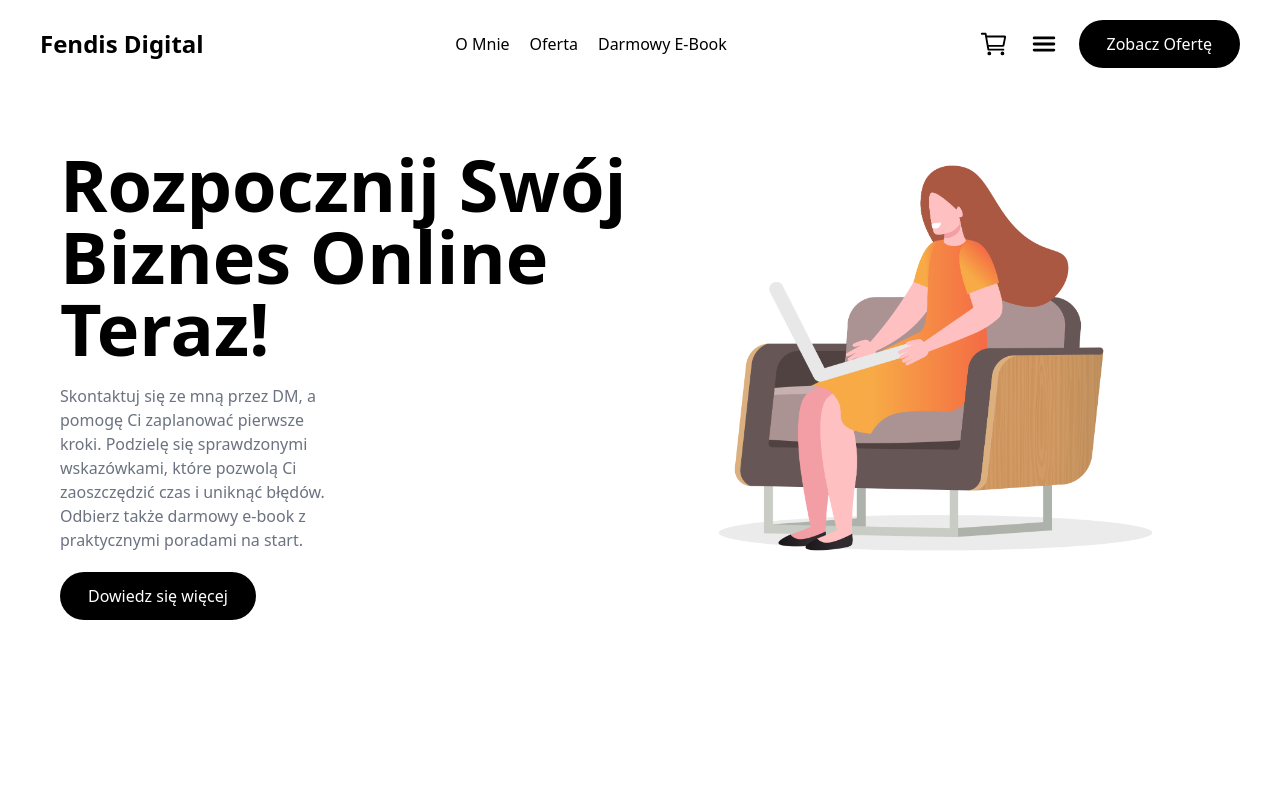
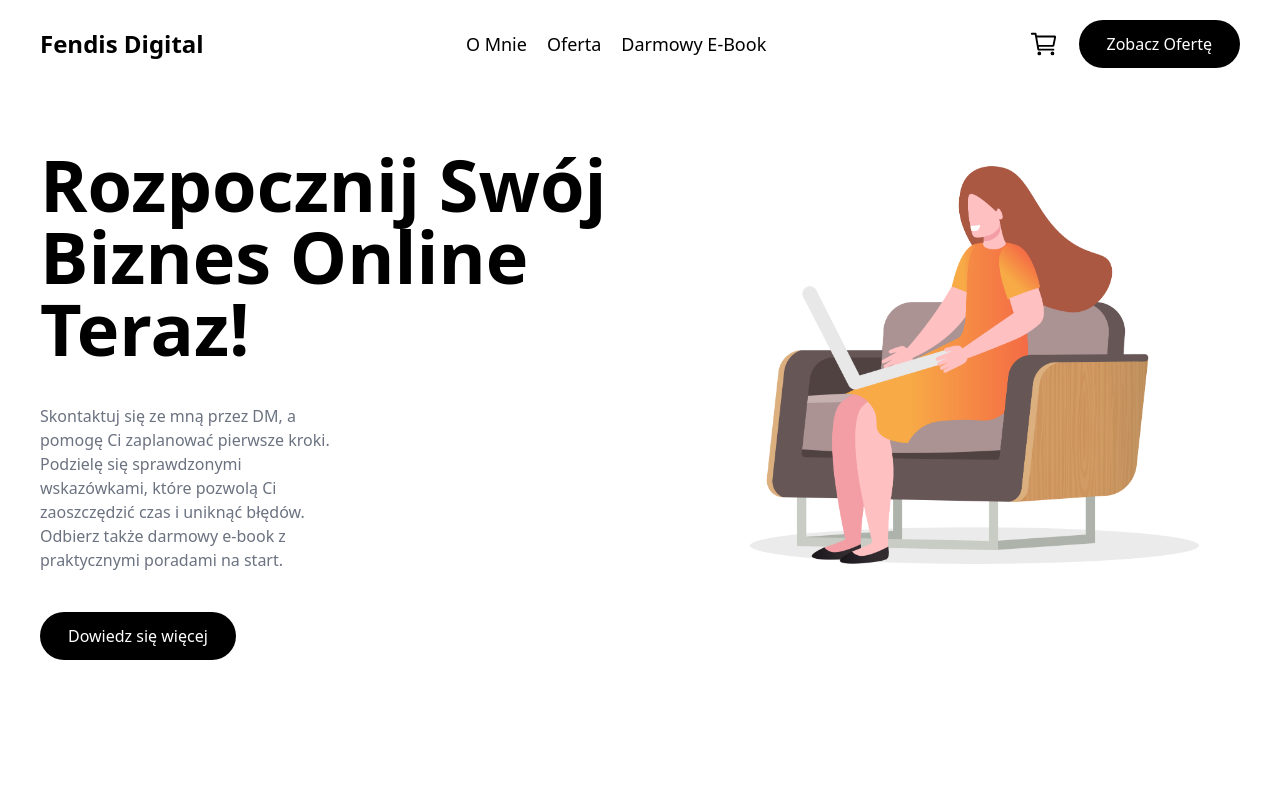
Before and after one commit to xfendi/fendisdigital-web, a React (Create React App) app: page / in a window 1280 px wide. Shown: the top 787 px of the page. Built offline with nearby package versions, Linux system fonts and the light colour scheme.

Commit message:
finished landing page

```diff
--- a/src/Components/Footer.js
+++ b/src/Components/Footer.js
@@ -3,6 +3,7 @@ import React from "react";
 import InstagramIcon from "@mui/icons-material/Instagram";
 
 import { FaTiktok } from "react-icons/fa";
+import { Link } from "react-router-dom";
 
 const Footer = () => {
   return (
@@ -18,22 +19,38 @@ const Footer = () => {
         </div>
         <div className="flex gap-16 md:gap-32 font-medium">
           <ul className="flex flex-col gap-5 w-max">
-            <li>
-              <a href="/">O mnie</a>
+            <li
+              onClick={(e) => {
+                e.preventDefault();
+                window.scrollTo({
+                  top: document.querySelector("#about").offsetTop,
+                  behavior: "smooth",
+                });
+              }}
+            >
+              <Link>O mnie</Link>
             </li>
             <li>
-              <a href="/">Oferta</a>
+              <Link to="/oferta">Oferta</Link>
             </li>
-            <li>
-              <a href="/">Darmowy E-Book</a>
+            <li
+              onClick={(e) => {
+                e.preventDefault();
+                window.scrollTo({
+                  top: document.querySelector("#free").offsetTop,
+                  behavior: "smooth",
+                });
+              }}
+            >
+              <Link>Darmowy E-Book</Link>
             </li>
           </ul>
           <ul className="flex flex-col gap-5 w-max">
             <li>
-              <a href="/">Regulamin</a>
+              <Link to="/regulamin">Regulamin</Link>
             </li>
             <li>
-              <a href="/">Kontakt</a>
+              <Link to="/kontakt">Kontakt</Link>
             </li>
           </ul>
         </div>
--- a/src/Components/NavBar.js
+++ b/src/Components/NavBar.js
@@ -1,8 +1,6 @@
-import React, { useContext } from "react";
+import React, { useContext, useState, useEffect, useRef } from "react";
 import { CartContext } from "../Context/CartContext";
 import { Link } from "react-router-dom";
-
-import ShoppingCartOutlinedIcon from '@mui/icons-material/ShoppingCartOutlined';
 
 import { IoMenu } from "react-icons/io5";
 import { IoCartOutline } from "react-icons/io5";
@@ -14,28 +12,93 @@ const NavBar = () => {
     0
   );
 
+  const [width, setWidth] = useState(window.innerWidth);
+  const [showMenu, setShowMenu] = useState(false);
+
+  useEffect(() => {
+    const handleResize = () => setWidth(window.innerWidth);
+    window.addEventListener("resize", handleResize);
+    return () => window.removeEventListener("resize", handleResize);
+  }, []);
+
+  const menuRef = useRef();
+
+  useEffect(() => {
+    const handler = (e) => {
+      if (!menuRef?.current?.contains(e.target)) {
+        setShowMenu(false);
+      }
+    };
+    document.addEventListener("mousedown", handler);
+
+    return () => {
+      document.removeEventListener("mousedown", handler);
+    };
+  });
+
+  console.log(width, showMenu);
+
   return (
     <div className="flex justify-between items-center">
       <Link className="font-semibold text-2xl" to="/">
         Fendis Digital
       </Link>
-      <ul className="hidden md:flex items-center gap-5">
-        <li>
-          <Link className="text-md font-medium text-black transition-all duration-300 hover:text-neutral-800" to="/about">
-            O Mnie
-          </Link>
-        </li>
-        <li>
-          <Link className="text-md font-medium text-black transition-all duration-300 hover:text-neutral-800" to="/oferta">
-            Oferta
-          </Link>
-        </li>
-        <li>
-          <Link className="text-md font-medium text-black transition-all duration-300 hover:text-neutral-800" to="/free">
-            Darmowy E-Book
-          </Link>
-        </li>
-      </ul>
+      <div
+        className={`${
+          width < 768
+            ? "absolute pointer-events-none top-0 left-0 right-0 bottom-0 opacity-0"
+            : "opacity-100"
+        } ${
+          width < 768 &&
+          showMenu &&
+          "opacity-100 bg-[rgba(0,0,0,0.8)] !pointer-events-auto"
+        } transition-all duration-300`}
+      >
+        <ul
+          className={`${
+            width < 768 &&
+            "!flex flex-col absolute top-1/2 left-1/2 -translate-x-1/2 -translate-y-1/2 !text-white"
+          } text-black text-lg md:text-md font-medium hidden md:flex items-center gap-10 md:gap-5`}
+          ref={menuRef}
+        >
+          <li
+            onClick={(e) => {
+              setShowMenu(false);
+              e.preventDefault();
+              window.scrollTo({
+                top: document.querySelector("#about").offsetTop,
+                behavior: "smooth",
+              });
+            }}
+          >
+            <Link>O Mnie</Link>
+          </li>
+          <li
+            onClick={(e) => {
+              setShowMenu(false);
+              e.preventDefault();
+              window.scrollTo({
+                top: document.querySelector("#oferta").offsetTop,
+                behavior: "smooth",
+              });
+            }}
+          >
+            <Link>Oferta</Link>
+          </li>
+          <li
+            onClick={(e) => {
+              setShowMenu(false);
+              e.preventDefault();
+              window.scrollTo({
+                top: document.querySelector("#free").offsetTop,
+                behavior: "smooth",
+              });
+            }}
+          >
+            <Link>Darmowy E-Book</Link>
+          </li>
+        </ul>
+      </div>
       <div className="flex items-center gap-5">
         <Link
           className="relative text-xl text-black transition-all duration-300 hover:text-neutral-800"
@@ -48,7 +111,10 @@ const NavBar = () => {
             </div>
           )}
         </Link>
-        <IoMenu className="text-3xl" />
+        <IoMenu
+          className="text-3xl md:hidden flex"
+          onClick={() => setShowMenu(!showMenu)}
+        />
         <Link
           className="md:flex hidden p-3 px-7 bg-black text-white rounded-full transition-all duration-300 hover:bg-neutral-800"
           to="/oferta"
--- a/src/Components/ProductCard.js
+++ b/src/Components/ProductCard.js
@@ -27,22 +27,22 @@ const ProductCard = ({ product, index }) => {
       {product.image && (
         <img src={product.image} alt={product.name} className="w-full" />
       )}
-      <h2 className="font-semibold text-2xl md:w-4/5 mx-auto">{product.name}</h2>
+      <h2 className="font-semibold text-xl md:w-4/5 mx-auto">{product.name}</h2>
       <div className="flex flex-col gap-1 mx-auto">
-      <p className="font-bold text-xl text-blue-500">{product.price} PLN</p>
-      <p className="font-semibold mt-auto text-sm text-gray-500">{product.price} PLN</p>
+      <p className="font-bold text-2xl text-blue-500">{product.price} PLN</p>
+      <s className="font-semibold mt-auto text-md text-gray-500">{product.id === 2 ? (product.price + 55).toFixed(2) : (product.price + 24).toFixed(2)} PLN</s>
       </div>
       {productQuantity > 0 ? (
         <div className="flex gap-5 m-auto">
           <button
-            className="w-8 h-8 bg-red-500 text-white rounded-lg transition-all duration-300 hover:bg-red-600"
+            className="w-10 h-10 bg-red-500 text-white rounded-full transition-all duration-300 hover:bg-red-600"
             onClick={() => cart.removeOneFromCart(product.id)}
           >
             -
           </button>
           <span className="font-bold">{productQuantity}</span>
           <button
-            className="w-8 h-8 bg-green-500 text-white rounded-lg transition-all duration-300 hover:bg-green-600"
+            className="w-10 h-10 bg-green-500 text-white rounded-full transition-all duration-300 hover:bg-green-600"
             onClick={() => cart.addOneToCart(product.id)}
           >
             +
@@ -53,7 +53,7 @@ const ProductCard = ({ product, index }) => {
           className="w-max mx-auto p-3 px-7 bg-black text-white rounded-full transition-all duration-300 hover:bg-neutral-700"
           onClick={() => cart.addOneToCart(product.id)}
         >
-          Zakup
+          Dodaj do koszyka
         </button>
       )}
     </div>
--- a/src/Home/About.jsx
+++ b/src/Home/About.jsx
@@ -2,7 +2,7 @@ import React from "react";
 
 const About = () => {
   return (
-    <div className="sm:h-screen flex justify-center items-center">
+    <div className="sm:h-screen sm:pt-0 flex justify-center items-center" id="about">
       <h1 className="text-3xl sm:text-5xl md:text-7xl font-bold sm:w-2/3 text-center">
         Tworzę narzędzia i udostępniam wiedzę 📚, które pomagają początkującym
         programistom 💻 rozwijać swoje umiejętności i realizować 🎈 własne
--- a/src/Home/Header.jsx
+++ b/src/Home/Header.jsx
@@ -5,8 +5,8 @@ import Image from "../assets/images/header.png";
 
 const Header = () => {
   return (
-    <h2 className="flex flex-col md:flex-row gap-5 md:px-5">
-      <div className="flex flex-col gap-5 flex-1">
+    <div className="flex flex-col md:flex-row gap-5">
+      <div className="flex flex-col gap-10 flex-1">
         <div className="font-bold text-5xl md:text-7xl 2xl:text-9xl">
           Rozpocznij Swój Biznes Online Teraz!
         </div>
@@ -24,9 +24,9 @@ const Header = () => {
         </Link>
       </div>
       <div className="flex-1">
-        <img src={Image} alt="" className="mx-auto w-[90%]"  />
+        <img src={Image} alt="" className="ml-auto w-[90%]"  />
       </div>
-    </h2>
+    </div>
   );
 };
 
--- a/src/Home/Products.jsx
+++ b/src/Home/Products.jsx
@@ -1,14 +1,18 @@
 import React from "react";
 import { ProductsArray } from "../ProductsArray";
 import ProductCard from "../Components/ProductCard";
+import { Link } from "react-router-dom";
 
 const Products = () => {
   return (
-    <div className="flex flex-col gap-20 md:gap-0 md:flex-row md:px-20 xl:px-44 mt-20">
-      {ProductsArray.map((product, index) => (
-        <ProductCard product={product} index={index} />
-      ))}
-    </div>
+    <>
+      <div className="flex flex-col gap-20 md:gap-0 md:flex-row md:px-20 xl:px-44 pt-20" id="oferta">
+        {ProductsArray.map((product, index) => (
+          <ProductCard product={product} index={index} />
+        ))}
+      </div>
+      <Link to="/oferta" className="mx-auto font-medium underline mt-10">Zobacz Wszystkie Produkty</Link>
+    </>
   );
 };
 
--- a/src/ProductsArray.js
+++ b/src/ProductsArray.js
@@ -2,19 +2,19 @@ export const ProductsArray = [
   {
     id: 1,
     image: "https://i.imgur.com/19QyIKy.png",
-    name: "Podstawy tworzenia stron internetowych w React JS + AI i zdobywanie pierwszych klientów",
+    name: "Podstawy tworzenia stron internetowych w React JS + Użycie AI i zdobywanie pierwszych klientów",
     price: 44.99,
   },
   {
     id: 2,
     image: "https://i.imgur.com/19QyIKy.png",
-    name: "Podstawy tworzenia stron internetowych w React JS + AI i zdobywanie pierwszych klientów",
-    price: 13.99,
+    name: "",
+    price: 29.99,
   },
   {
     id: 3,
     image: "https://i.imgur.com/19QyIKy.png",
-    name: "Podstawy tworzenia stron internetowych w React JS + AI i zdobywanie pierwszych klientów",
+    name: "",
     price: 134.99,
   },
 ];
```
Also changed, not shown: src/Context/CartContext.js (+22 -19 lines).
